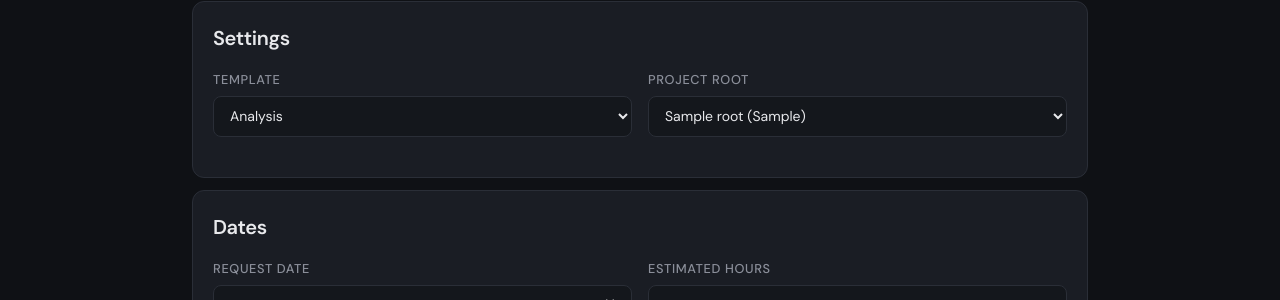
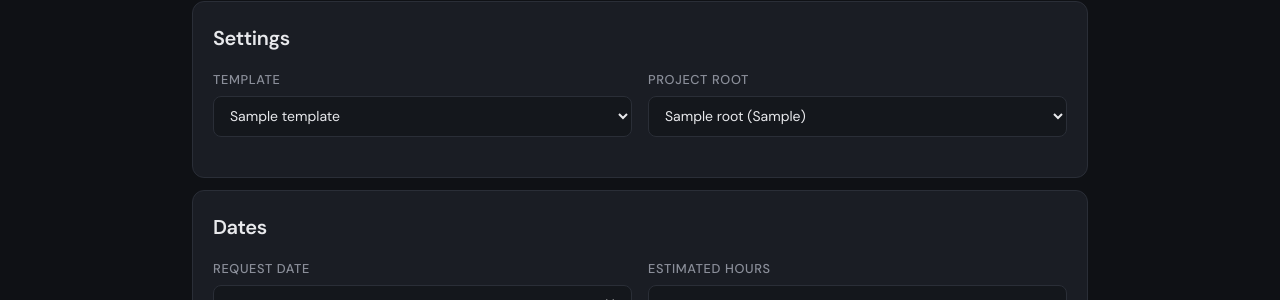
Before and after one commit to wiskas1000/datapm-studio, a Flask app: template datapm_studio/templates/projects/create.html in a window 1280 px wide. Shown: the part 951-1251 px from the top of the page. Run offline with Flask 3, Linux system fonts and the light colour scheme; the template is opened without the code that fills it: most values are stand-ins (such as "Sample title", 1, 10 or a date in 2020); form fields are guessed from the names that the template uses.

Commit message:
feat(routes): populate template dropdown from BUILT_IN_ARCHETYPES
The template select was hardcoded to "Analysis" only. Now it loads all
available archetypes (Minimal, Analysis, Modeling, Reporting, Research,
Full) from the core package dynamically.

Co-Authored-By: Claude Opus 4.6 <noreply@anthropic.com>

```diff
--- a/datapm_studio/routes/projects.py
+++ b/datapm_studio/routes/projects.py
@@ -66,11 +66,16 @@ def _render_create_form(form: dict, error: str | None = None):
             if tag:
                 selected_tags.append(tag)
 
+    from data_project_manager.core.templates import BUILT_IN_ARCHETYPES
+
+    templates = [(key, arch.label) for key, arch in BUILT_IN_ARCHETYPES.items()]
+
     return render_template(
         "projects/create.html",
         form=form,
         error=error,
         roots=roots,
+        templates=templates,
         today=date.today().isoformat(),
         selected_person=selected_person,
         selected_tags=selected_tags,
--- a/datapm_studio/templates/projects/create.html
+++ b/datapm_studio/templates/projects/create.html
@@ -102,7 +102,9 @@
       <div class="form-group">
         <label for="template_used">Template</label>
         <select id="template_used" name="template_used">
-          <option value="analysis" {{ 'selected' if (form.template_used or 'analysis') == 'analysis' else '' }}>Analysis</option>
+          {% for key, label in templates %}
+          <option value="{{ key }}" {{ 'selected' if (form.template_used or 'analysis') == key else '' }}>{{ label }}</option>
+          {% endfor %}
         </select>
       </div>
 
```
